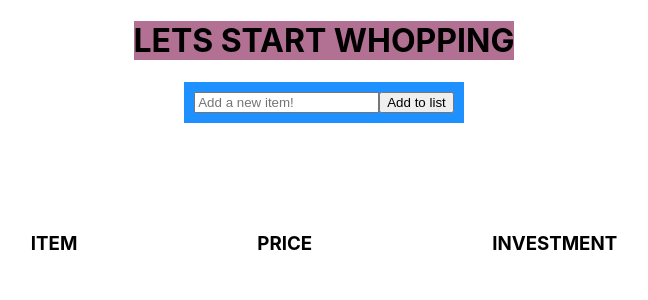
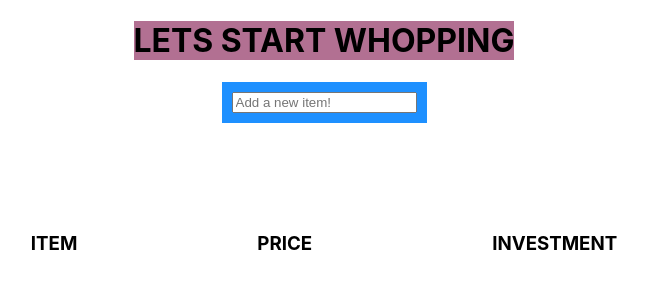
Before and after one commit to Population0/TrailBlazersGrocery, a React (Create React App) app in the folder react-element/: page / in a window 1280 px wide. Shown: the top 300 px of the page, without its empty margins (316-964 px from the left). Built offline with nearby package versions, Linux system fonts and the light colour scheme.

Commit message:
No Button

```diff
--- a/react-element/src/App.js
+++ b/react-element/src/App.js
@@ -76,7 +76,6 @@ export default class groceryArrList extends Component {
             onKeyDown={this.handleKeyDown}
             value={this.state.inputValue}
           />
-          <button onClick={this.groceryArr}>Add to list</button>
         </div>
         <div style={NPI}>
           <div className="list" style={listCategory}>
```
